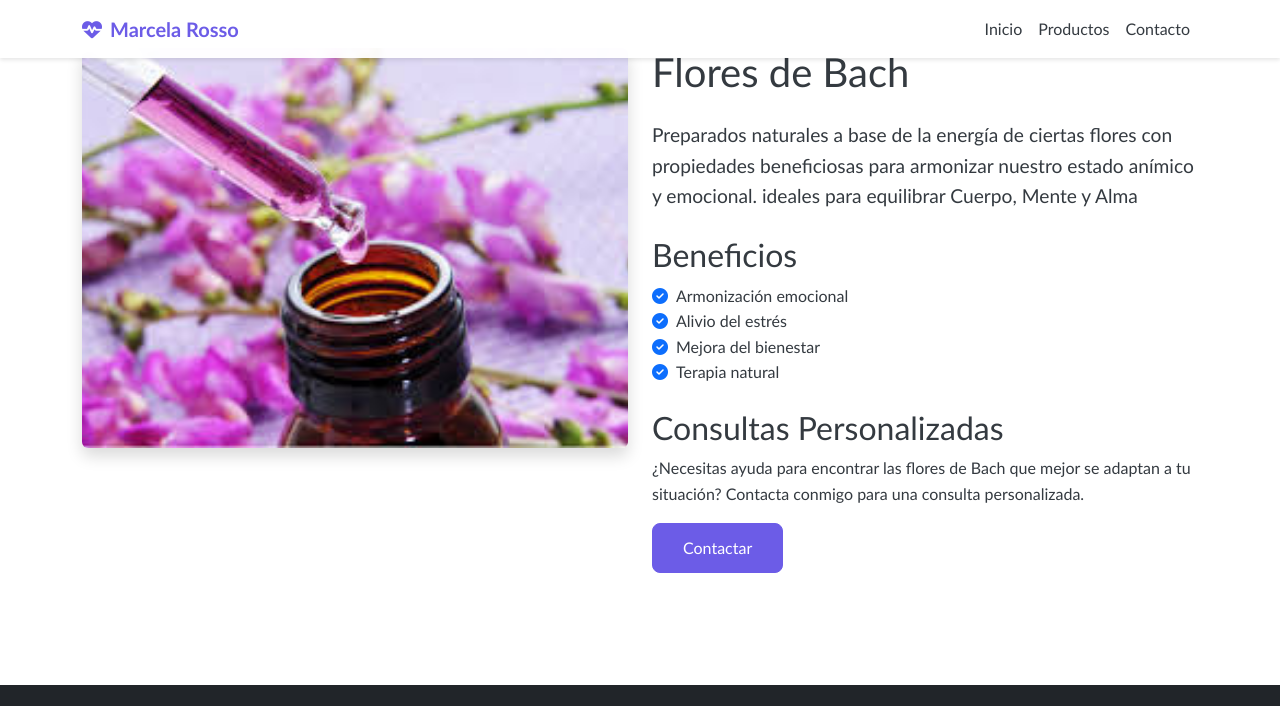
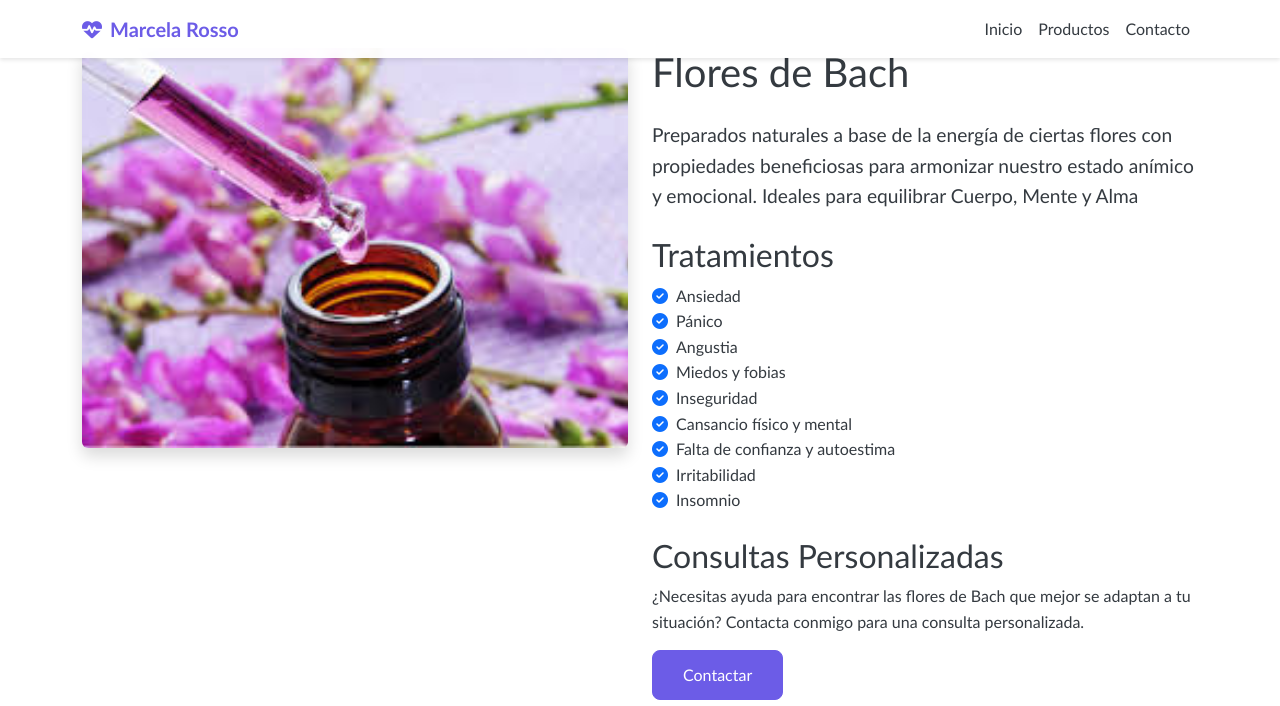
Before and after one commit to Fuljoq/MasajesMarselarosso, a plain HTML site: page views/Floresdebach.html in a window 1280 px wide. Shown: the top 706 px of the page. Drawn offline with nearby package versions, Linux system fonts and the light colour scheme.

Commit message:
pagina terminada

```diff
--- a/views/Floresdebach.html
+++ b/views/Floresdebach.html
@@ -41,14 +41,19 @@
                 </div>
                 <div class="col-md-6">
                     <h1 class="mb-4">Flores de Bach</h1>
-                    <p class="lead">Preparados naturales a base de la energía de ciertas flores con propiedades beneficiosas para armonizar nuestro estado anímico y emocional. ideales para equilibrar Cuerpo, Mente y Alma</p>
+                    <p class="lead">Preparados naturales a base de la energía de ciertas flores con propiedades beneficiosas para armonizar nuestro estado anímico y emocional. Ideales para equilibrar Cuerpo, Mente y Alma</p>
 
-                    <h2 class="mt-4">Beneficios</h2>
+                    <h2 class="mt-4">Tratamientos</h2>
                     <ul class="list-unstyled">
-                        <li><i class="fas fa-check-circle text-primary me-2"></i>Armonización emocional</li>
-                        <li><i class="fas fa-check-circle text-primary me-2"></i>Alivio del estrés</li>
-                        <li><i class="fas fa-check-circle text-primary me-2"></i>Mejora del bienestar</li>
-                        <li><i class="fas fa-check-circle text-primary me-2"></i>Terapia natural</li>
+                        <li><i class="fas fa-check-circle text-primary me-2"></i>Ansiedad</li>
+                        <li><i class="fas fa-check-circle text-primary me-2"></i>Pánico</li>
+                        <li><i class="fas fa-check-circle text-primary me-2"></i>Angustia</li>
+                        <li><i class="fas fa-check-circle text-primary me-2"></i>Miedos y fobias</li>
+                        <li><i class="fas fa-check-circle text-primary me-2"></i>Inseguridad</li>
+                        <li><i class="fas fa-check-circle text-primary me-2"></i>Cansancio físico y mental</li>
+                        <li><i class="fas fa-check-circle text-primary me-2"></i>Falta de confianza y autoestima</li>
+                        <li><i class="fas fa-check-circle text-primary me-2"></i>Irritabilidad</li>
+                        <li><i class="fas fa-check-circle text-primary me-2"></i>Insomnio</li>
                     </ul>
 
                     <div class="mt-4">
```
Also changed, not shown: views/productos.html (+1 -1 lines).
